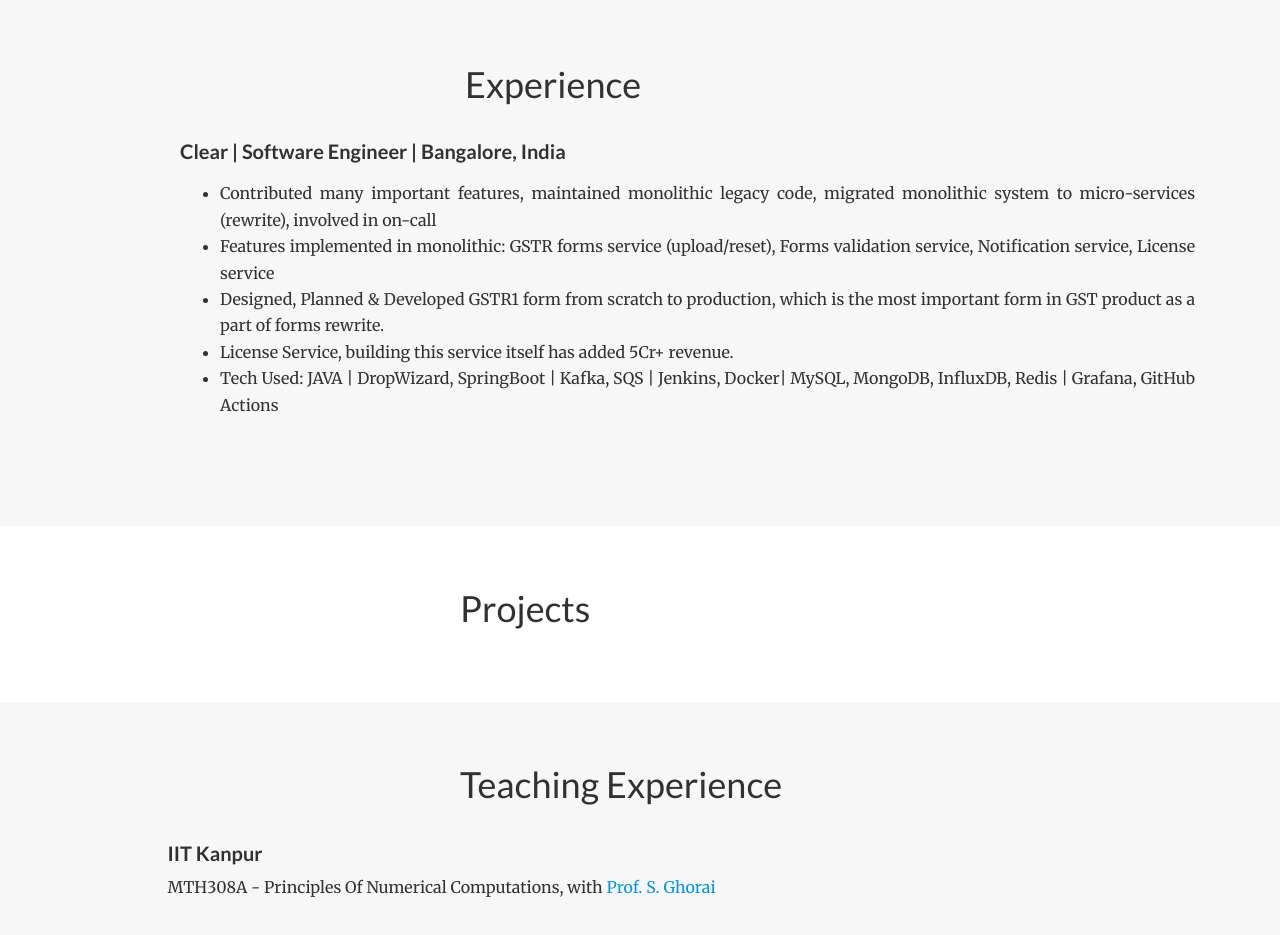
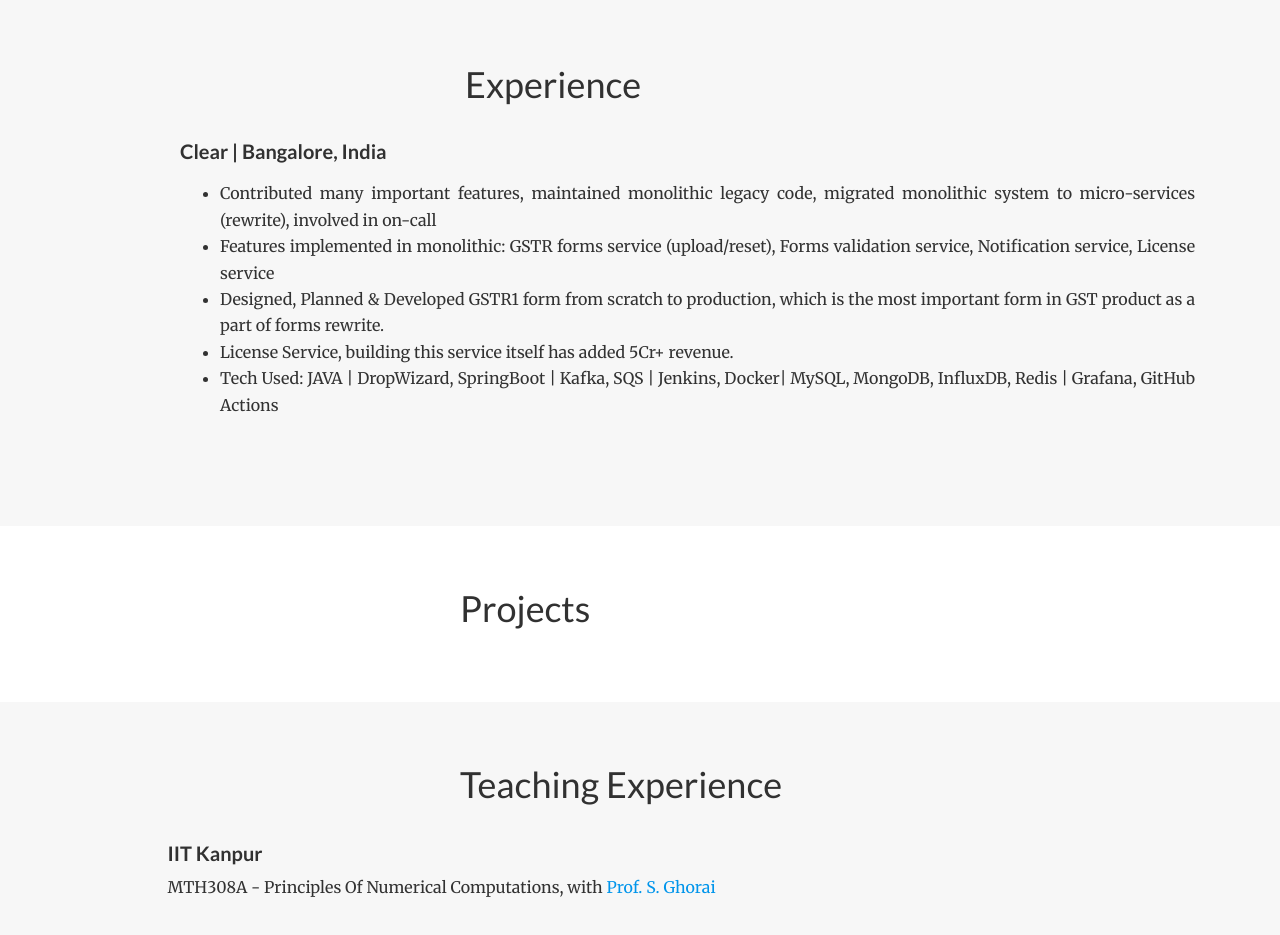
Before and after one commit to pkjkumar66/pankajkr.github.io, a plain HTML site: page index.html in a window 1280 px wide. Shown: the part 880-1815 px from the top of the page. Drawn offline with nearby package versions, Linux system fonts and the light colour scheme; some packages are replaced by stand-ins of ours.

Commit message:
updated experience section

```diff
--- a/index.html
+++ b/index.html
@@ -200,7 +200,7 @@
       <div class="col-xs-0 col-md-1"></div>
       <div class="col-xs-12 col-md-11">
 
-        <h3 id="clear">Clear | Software Engineer |  Bangalore, India </h3>
+        <h3 id="clear">Clear |  Bangalore, India </h3>
 
         <p>
           <ul>
```
